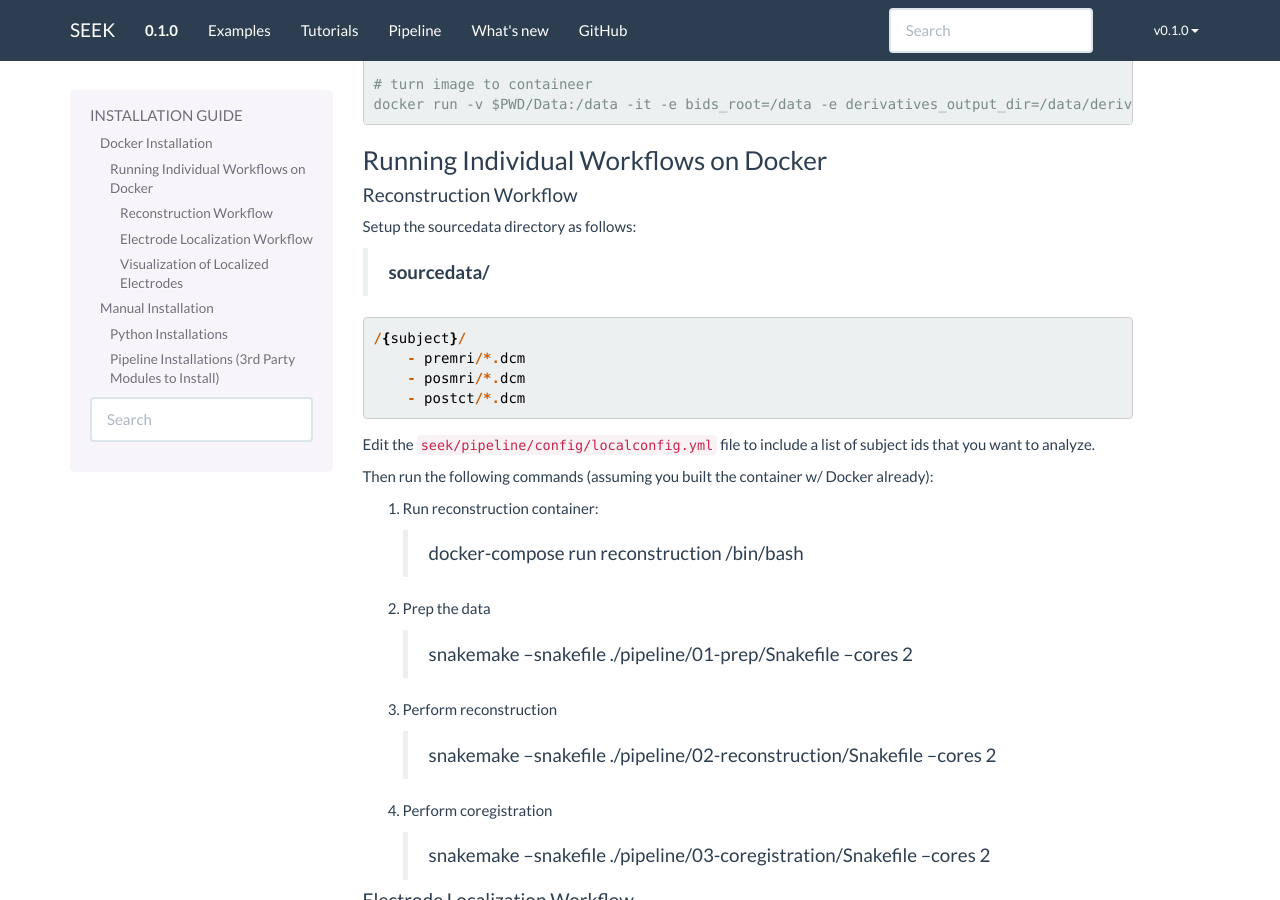
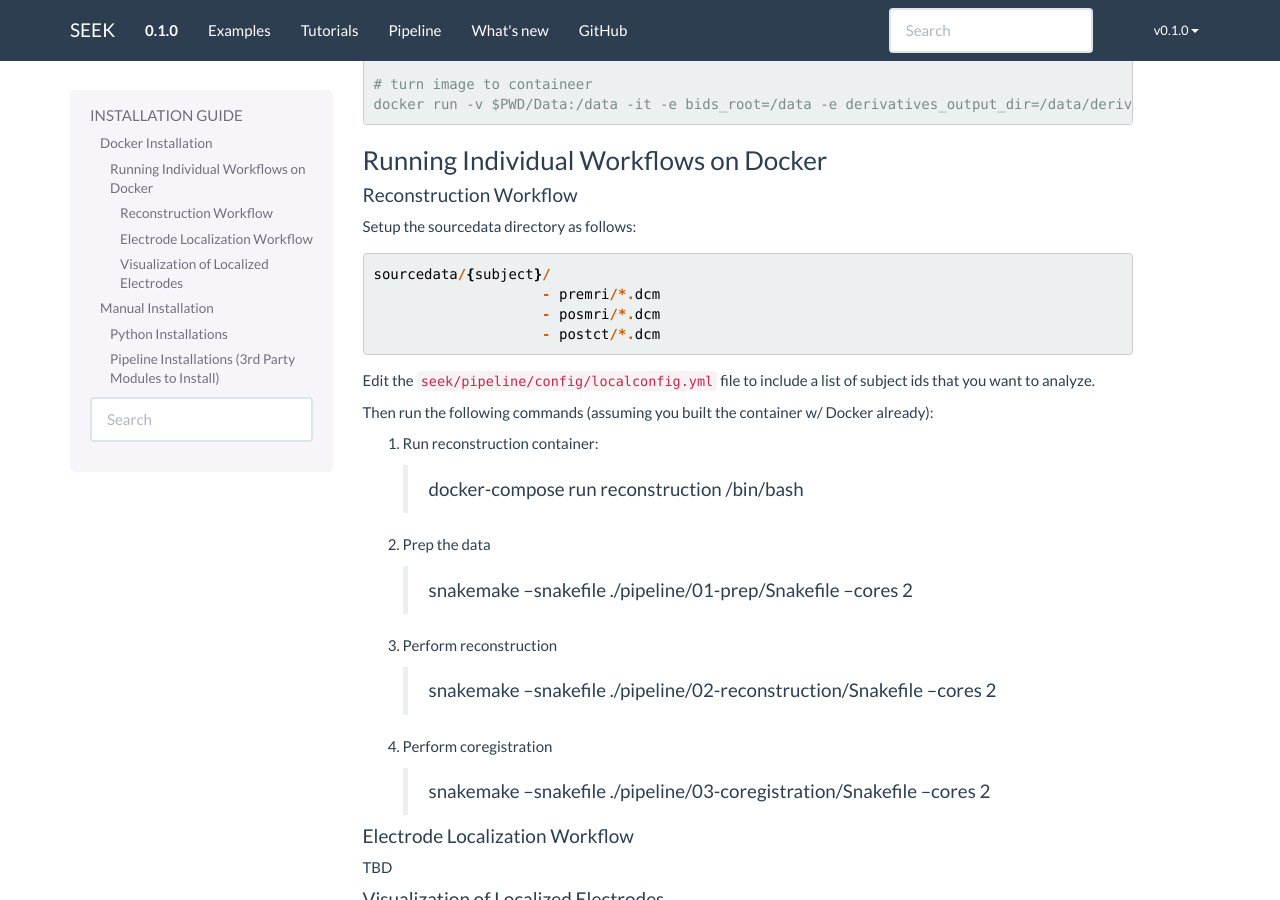
Before and after one commit to ncsl/seek, a Sphinx documentation site: the page built from doc/INSTALLATION.rst, in a window 1280 px wide and 900 px high, scrolled down 643 px. Built offline with Sphinx 7.4.7, drawn with Linux system fonts in a browser that asks for light colours.

```diff
--- a/doc/INSTALLATION.rst
+++ b/doc/INSTALLATION.rst
@@ -65,15 +65,12 @@
 
 Setup the sourcedata directory as follows:
 
- **sourcedata/**
-
 .. code-block::
 
-   /{subject}/
-       - premri/*.dcm
-       - posmri/*.dcm
-       - postct/*.dcm
-
+   sourcedata/{subject}/
+                       - premri/*.dcm
+                       - posmri/*.dcm
+                       - postct/*.dcm
 
 
 Edit the ``seek/pipeline/config/localconfig.yml`` file to include a list of
```
Also changed, not shown: 1 other file.
